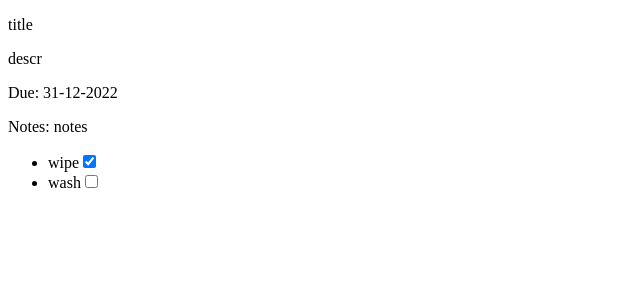
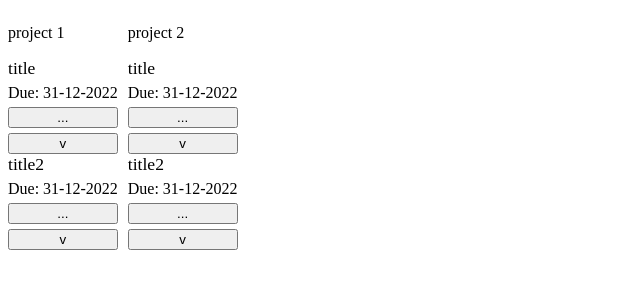
Before and after one commit to AthTop/todo-list, a website built with webpack: page dist/index.html in a window 1280 px wide. Shown: the whole page, without its empty margins (0-640 px from the left). Built offline with nearby package versions, Linux system fonts and the light colour scheme.

Commit message:
Hide/Expand todos

```diff
--- a/src/displayProject.js
+++ b/src/displayProject.js
@@ -6,6 +6,8 @@ export default function displayProject(project) {
     const projecTitle = document.createElement('p');
     projecTitle.classList.add('project-title');
     projecTitle.textContent = project.getName();
+    div.append(projecTitle);
+    // Get the ToDos for the project and call displayTodo to populate project with them
     const todos = project.getTodos();
     for (const todo of todos) {
         div.append(displayTodo(todo));
--- a/src/displayTasks.js
+++ b/src/displayTasks.js
@@ -1,6 +1,6 @@
 export default function displayTasks(tasks) {
     const div = document.createElement('div');
-    div.classList.add('tasks');
+    div.classList.add('tasks', 'hidden');
     const ul = document.createElement('ul');
     for (const task of tasks) {
         const li = document.createElement('li');
--- a/src/displayTodo.js
+++ b/src/displayTodo.js
@@ -3,24 +3,31 @@ import displayTasks from "./displayTasks";
 
 export default function displayTodo(todo) {
     const div = document.createElement('div');
+    const editBtn = document.createElement('button');
+    editBtn.classList.add('edit-todo-button');
+    editBtn.textContent = '...';
+    const expandBtn = document.createElement('button');
+    expandBtn.classList.add('expand-todo-button');
+    expandBtn.textContent = 'v'
     div.setAttribute('priority', todo.getPriority());
     div.classList.add('todo');
     const title = document.createElement('p');
     title.classList.add('todo-title')
     const description = document.createElement('p');
-    description.classList.add('description');
+    description.classList.add('description', 'hidden');
     const dueDate = document.createElement('p');
     dueDate.classList.add('duedate');
     const notes = document.createElement('p');
-    notes.classList.add('notes');
+    notes.classList.add('notes', 'hidden');
 
     title.textContent = todo.getTitle();
     description.textContent = todo.getDescription();
     dueDate.textContent = `Due: ${format(todo.getDueDate(), "dd-MM-yyyy")}`;
     notes.textContent = `Notes: ${todo.getNotes()}`;
 
+    // Call displaytasks to populate the checklist
     const checklist = displayTasks(todo.getCheckList());
 
-    div.append(title, description, dueDate, notes, checklist);
+    div.append(title, description, dueDate, notes, checklist, editBtn, expandBtn);
     return div;
 }
--- a/src/index.js
+++ b/src/index.js
@@ -23,14 +23,60 @@ const task2 = new Task('wash');
 task.done();
 const date = new Date('12-31-22');
 const todo = new Todo('title', 'descr', date, 1, 'notes')
+const todo2 = new Todo('title2', 'descr2', date, 1, 'notes2')
 
 const project = new Project('project 1');
+const project2 = new Project('project 2');
+
 
 todo.addToCheckList(task);
 todo.addToCheckList(task2);
 
+todo2.addToCheckList(task);
+todo2.addToCheckList(task2);
+
 project.addTodo(todo);
+project.addTodo(todo2)
+project2.addTodo(todo);
+project2.addTodo(todo2)
 console.log(project);
 
 const main = document.querySelector('main');
-main.append(displayProject(project));
+main.append(displayProject(project), displayProject(project2));
+
+// const expandBtn = document.querySelector('.expand-todo-button');
+// expandBtn.addEventListener('click', (e) => {
+//     if(expandBtn.parentElement.hasChildNodes()) {
+//         let children = expandBtn.parentElement.childNodes;
+//         for (const child of children) {
+//             console.log(child);
+//             if (child.classList.contains('hidden')) {
+//                 child.classList.remove('hidden');
+//             }
+//             if (!child.classList.contains('hidden')) {
+//                 child.classList.add('hidden');
+//             }
+//         }
+//     }
+// });
+
+main.addEventListener('click', (e) => {
+    if (e.target.classList.contains('expand-todo-button')) {
+        clickTodo(e.target);
+    };
+});
+
+function clickTodo(expandBtn) {
+        let children = expandBtn.parentElement.childNodes;
+        for (const child of children) {
+            if (child.classList.contains('hidden')) {
+                child.classList.remove('hidden');
+                child.classList.add('open');
+                continue;
+            }
+            if (child.classList.contains('open')) {
+                child.classList.remove('open');
+                child.classList.add('hidden');
+            }
+        }
+    }
```
Also changed, not shown: dist/index.html, dist/style.css (added).
